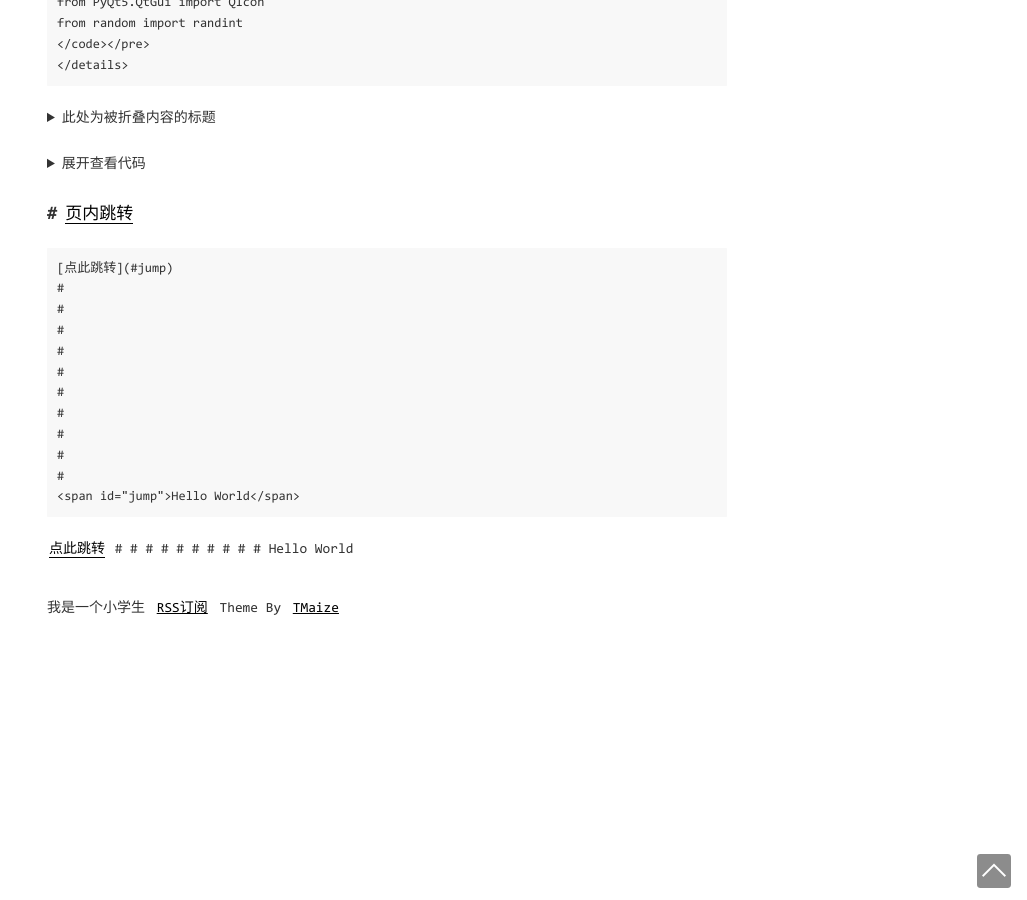
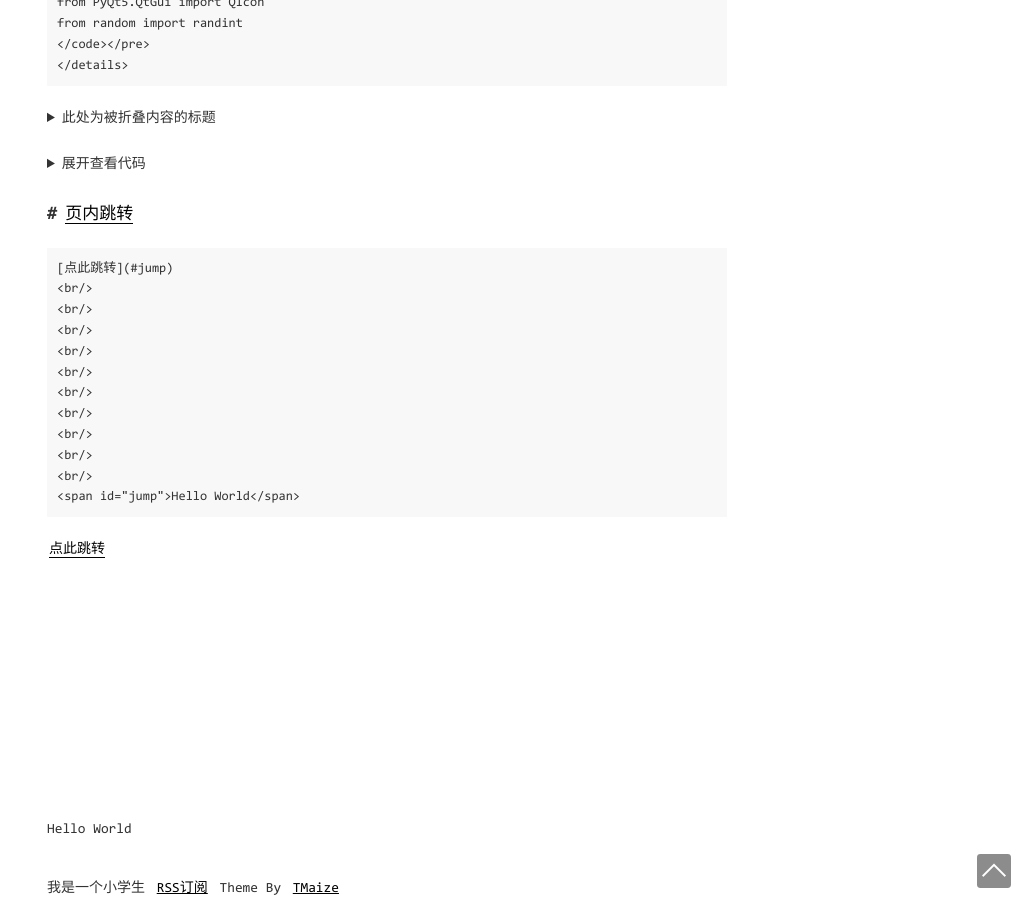
Before and after one commit to vegetarianfish/vegetarianfish.github.io, a Jekyll site: the page built from _posts/2021-01-17-Markdown 使用 Tips.md, in a window 1280 px wide and 900 px high, scrolled down 1238 px. Shown: the whole window, without its empty margins (253-1280 px from the left). Built offline with Jekyll 4.4.1, drawn with Linux system fonts in a browser that asks for light colours; comment, search, counter and statistics services are not loaded.

Commit message:
Update 2021-01-17-Markdown 使用 Tips.md

````diff
--- a/_posts/2021-01-17-Markdown 使用 Tips.md
+++ b/_posts/2021-01-17-Markdown 使用 Tips.md
@@ -76,28 +76,28 @@ from random import randint
 
 ```
 [点此跳转](#jump)
-#
-#
-#
-#
-#
-#
-#
-#
-#
-#
+<br/>
+<br/>
+<br/>
+<br/>
+<br/>
+<br/>
+<br/>
+<br/>
+<br/>
+<br/>
 <span id="jump">Hello World</span>
 ```
 
 [点此跳转](#jump)
-#
-#
-#
-#
-#
-#
-#
-#
-#
-#
+<br/>
+<br/>
+<br/>
+<br/>
+<br/>
+<br/>
+<br/>
+<br/>
+<br/>
+<br/>
 <span id="jump">Hello World</span>
````
